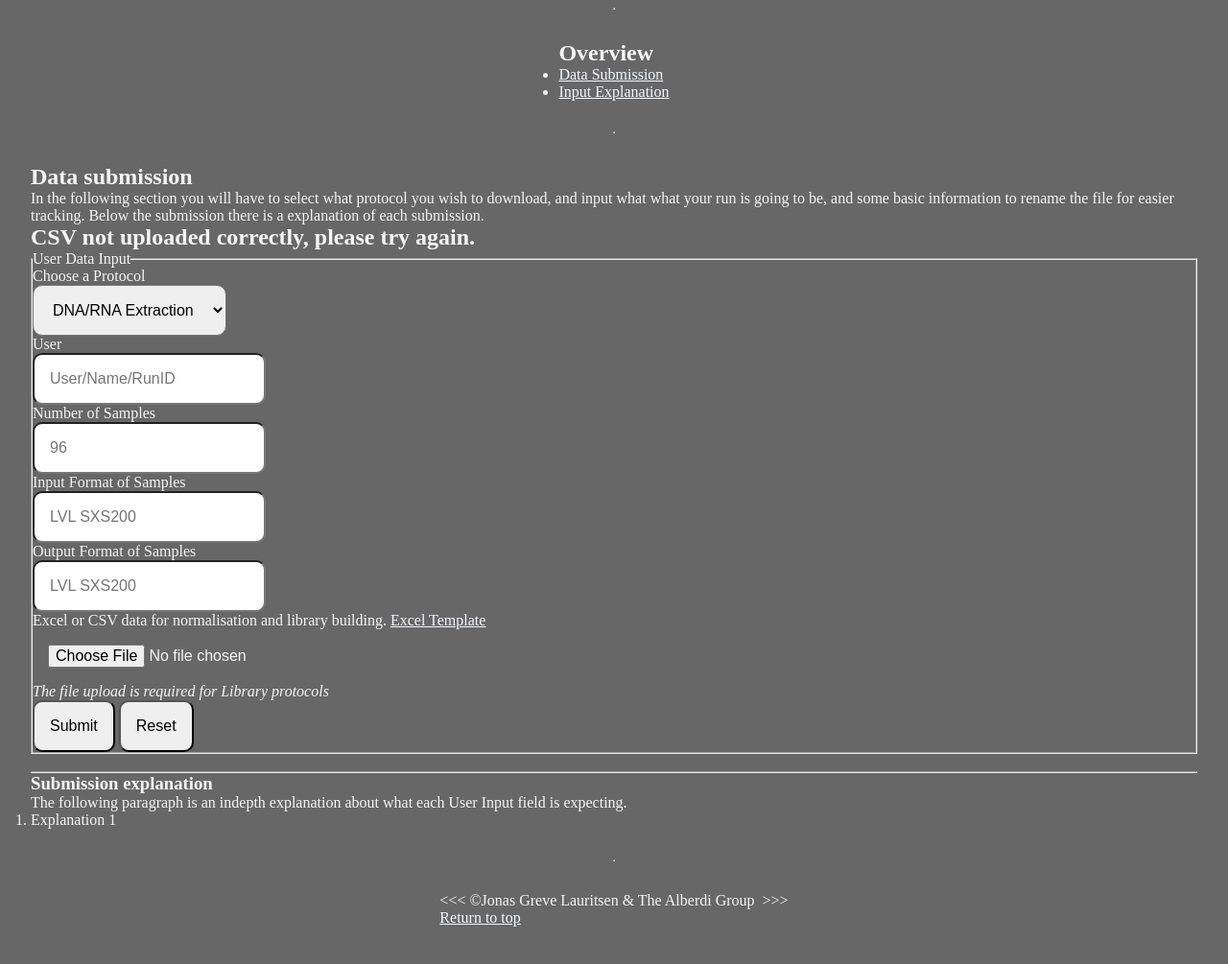
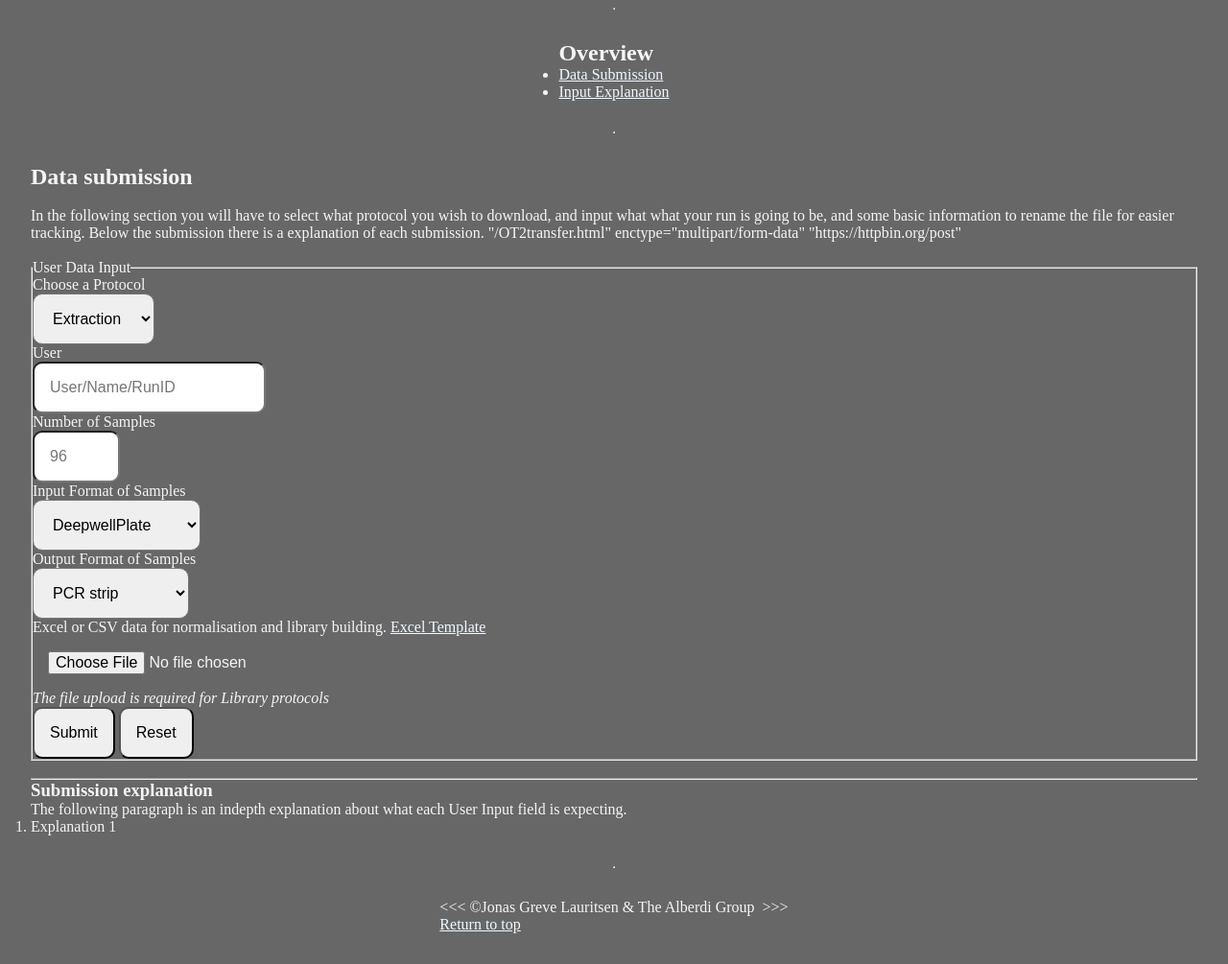
Before and after one commit to KU-JonasL/OT2_Website, a Flask app: template template/csv-not-found.html in a window 1280 px wide. Shown: the part 283-1288 px from the top of the page at 96% size. Before the commit the page ends 1249 px from the top, so only its background shows below. Run offline with Flask 3, Linux system fonts and the light colour scheme; the template is opened without the code that fills it, so the values that code supplies are empty.

Commit message:
Add files via upload
0.9.4. The application is alive! Change to the server.py as covaris plate missed extension

```diff
--- a/server.py
+++ b/server.py
@@ -192,7 +192,7 @@ def get_opentrons_script(protocol, user, samplenumber, inputformat, outputformat
             zipf.writestr('static_pdf.pdf', static_pdf_content)
 
             ## Add Covaris plate to zipfolder
-            file_path = os.path.join(app.root_path,'static','custom_labware', 'Covaris_96afatubet_wellplate_200ul')
+            file_path = os.path.join(app.root_path,'static','custom_labware', 'Covaris_96afatubet_wellplate_200ul.json')
             static_pdf_content = open(file_path, 'r').read()
             zipf.writestr('static_pdf.pdf', static_pdf_content)
 
--- a/template/csv-not-found.html
+++ b/template/csv-not-found.html
@@ -39,22 +39,26 @@
     <hr>
 
     <main>
+        <article>
             <section id="Datasubmission">
                 <h2>Data submission</h2>
-            <p>In the following section you will have to select what protocol you wish to download, and input what  what your run is going to be, and some basic information to rename the file for easier tracking. Below the submission there is a explanation of each submission.</p>
+                <br>
+                <p>In the following section you will have to select what protocol you wish to download, and input what  what your run is going to be, and some basic information to rename the file for easier tracking. Below the submission there is a explanation of each submission.
+                    "/OT2transfer.html" enctype="multipart/form-data" "https://httpbin.org/post"
+                    <br><br>
+                </p>
 
-            <h2>CSV not uploaded correctly, please try again.</h2>
 
-            <form action="OT2transfer" method="get">
+                <form action="/OT2transfer.html" method="POST" enctype="multipart/form-data">
                     <fieldset>
                         <legend>User Data Input</legend>
                     <p>
                         <label for="protocol">Choose a Protocol</label><br>
                         <select id="protocol" name="protocol">
-                        <option value="DNA Extraction">DNA/RNA Extraction</option>
-                        <option value="Library Building">Library Building</option>
-                        <option value="qPCR Setup">qPCR Setup</option>
-                        <option value="Index PCR Setup">Index PCR Setup</option>
+                            <option value="Extraction">Extraction</option>
+                            <option value="Library">Library</option>
+                            <option value="qPCR">qPCR</option>
+                            <option value="IndexPCR">IndexPCR</option>
                         </select>
                     </p>
 
@@ -65,34 +69,80 @@
 
                     <p>
                         <label for="samples">Number of Samples</label><br>
-                    <input type="number" name="samples" id="samples" placeholder="96" required>
+                        <input type="number" name="samples" id="samples" placeholder="96" min="1" max="96" required>
                     </p>
 
                     <p>
                         <label for="inputformat">Input Format of Samples</label><br>
-                    <input type="text" name="inputformat" id="inputformat" placeholder="LVL SXS200" required>
+                        <select name="inputformat" id="inputformat">
+
+                            <optgroup label="DNA/RNA Extraction">
+                                <option value="DeepwellPlate">DeepwellPlate</option>
+                            </optgroup>
+
+                            <optgroup label="Library Building">
+                                <option value="PCRstrip">PCR strip</option>
+                                <option value="PCRplate">PCR plate</option>
+                                <option value="LVLSXS200">LVL SXS200</option>
+                            </optgroup>
+
+                            <optgroup label="qPCR">
+                                <option value="PCRstrip">PCR strip</option>
+                                <option value="PCRplate">PCR plate</option>
+                                <option value="LVLSXS200">LVL SXS200</option>
+                            </optgroup>
+
+                            <optgroup label="Index PCR">
+                                <option value="PCRstrip">PCR strip</option>
+                                <option value="PCRplate">PCR plate</option>
+                                <option value="LVLSXS200">LVL SXS200</option>
+                            </optgroup>
+                        </select>
                     </p>
 
                     <p>
                         <label for="outputformat">Output Format of Samples</label><br>
-                    <input type="text" name="outputformat" id="outputformat" placeholder="LVL SXS200" required>
+                        <select name="outputformat" id="outputformat">
+
+                            <optgroup label="DNA/RNA Extraction">
+                                <option value="PCRstrip">PCR strip</option>
+                                <option value="PCRplate">PCR plate</option>
+                                <option value="LVLSXS200">LVL SXS200</option>
+                            </optgroup>
+
+                            <optgroup label="Library Building">
+                                <option value="PCRstrip">PCR strip</option>
+                                <option value="PCRplate">PCR plate</option>
+                                <option value="LVLSXS200">LVL SXS200</option>
+                            </optgroup>
+
+                            <optgroup label="qPCR">
+                                <option value="qPCRstrip">qPCR strip</option>
+                                <option value="qPCRplate">qPCR plate*</option>
+                            </optgroup>
+
+                            <optgroup label="Index PCR">
+                                <option value="PCRstrip">PCR strip</option>
+                                <option value="PCRplate">PCR plate</option>
+                            </optgroup>
+
+                        </select>
                     </p>
 
-
                     <p>
-                    <Label for="myFile">Excel or CSV data for normalisation and library building. <a href="/static\custom_labware\Template_CSV_LibraryInput.xlsx">Excel Template</a><br>
-                    <input type="file" id="myFile" name="myFile" accept=".csv" data-show-if="protocol:Library Building" >
+                        <Label for="myFile">Excel or CSV data for normalisation and library building. <a href="static\other_templates\Template_CSV_LibraryInput.xlsx">Excel Template</a><br>
+                        <input type="file" id="myFile" name="myFile">
                         <p><em>The file upload is required for Library protocols</em></Label><br></p>
                     </p>
 
-
                     <p>
-                    <button type= "submit">Submit</button>
+                        <button type="submit">Submit</button>
                         <button type="reset">Reset</button>
                     </p>
                     </fieldset>
                 </form>
             </section>
+        </article>
 
 
         <br>
```
Lines whose indentation alone changed are shown as unchanged.
